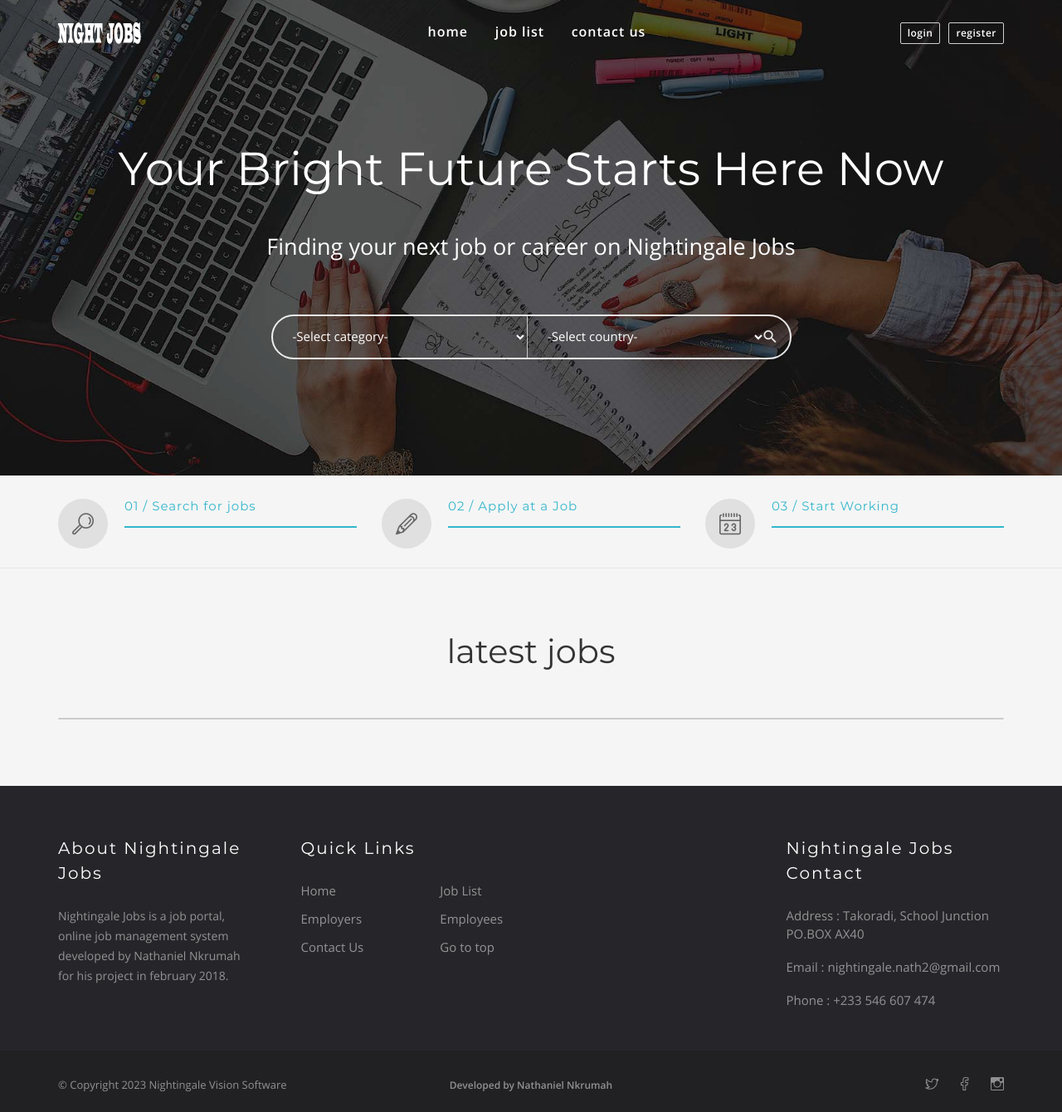
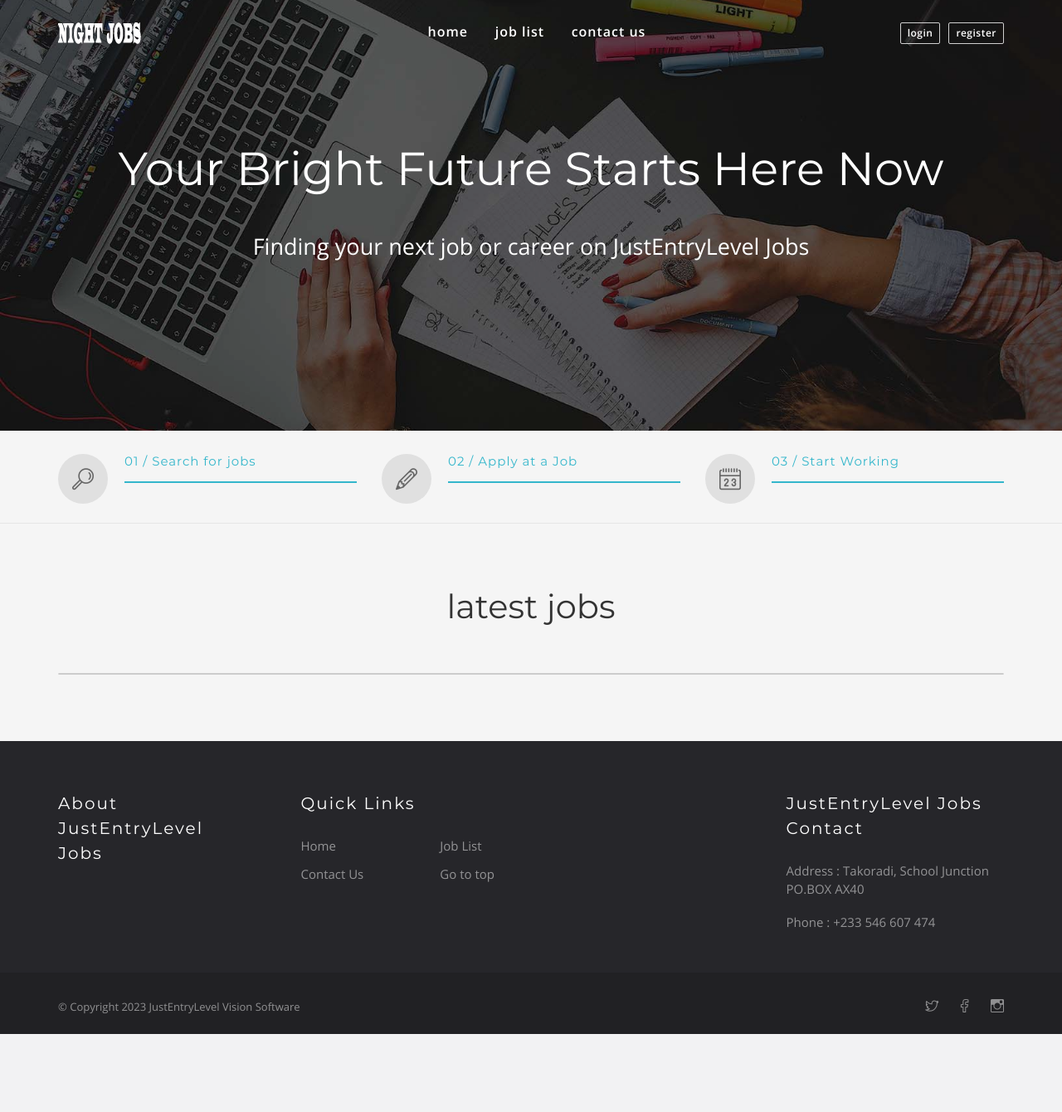
Before and after one commit to MurtazaU/System, a PHP site: page /phpmail/ in a window 1280 px wide. Shown: the whole page at 83% size. After the commit the page ends 1246 px from the top, so only its background shows below. Run offline with PHP 8.4, Linux system fonts and the light colour scheme; data that the repository does not hold is empty; some web fonts are replaced.

Commit message:
Index Page Modified

```diff
--- a/index.php
+++ b/index.php
@@ -156,84 +156,9 @@ include 'constants/check-login.php';
 				<div class="container">
 
 					<h1>your bright future starts here now</h1>
-					<p>Finding your next job or career on Nightingale Jobs</p>
-
-					<div class="main-search-form-wrapper">
-
-						<form action="job-list.php" method="GET" autocomplete="off">
-
-							<div class="form-holder">
-								<div class="row gap-0">
-
-									<div class="col-xss-6 col-xs-6 col-sm-6">
-										<select class="form-control" name="category" required />
-										<option value="">-Select category-</option>
-										<?php
-										require 'constants/db_config.php';
-										try {
-											$conn = new PDO("mysql:host=$servername;dbname=$dbname", $username, $password);
-											$conn->setAttribute(PDO::ATTR_ERRMODE, PDO::ERRMODE_EXCEPTION);
+					<p>Finding your next job or career on JustEntryLevel Jobs</p>
 
 
-											$stmt = $conn->prepare("SELECT * FROM tbl_categories ORDER BY category");
-											$stmt->execute();
-											$result = $stmt->fetchAll();
-
-											foreach ($result as $row) {
-										?>
-
-												<option style="color:black" value="<?php echo $row['category']; ?>"><?php echo $row['category']; ?></option>
-										<?php
-											}
-											$stmt->execute();
-										} catch (PDOException $e) {
-										}
-
-										?>
-
-										</select>
-									</div>
-
-									<div class="col-xss-6 col-xs-6 col-sm-6">
-										<select class="form-control" name="country" required />
-										<option value="">-Select country-</option>
-										<?php
-										require 'constants/db_config.php';
-										try {
-											$conn = new PDO("mysql:host=$servername;dbname=$dbname", $username, $password);
-											$conn->setAttribute(PDO::ATTR_ERRMODE, PDO::ERRMODE_EXCEPTION);
-
-
-											$stmt = $conn->prepare("SELECT * FROM tbl_countries ORDER BY country_name");
-											$stmt->execute();
-											$result = $stmt->fetchAll();
-
-											foreach ($result as $row) {
-										?>
-
-												<option style="color:black" value="<?php echo $row['country_name']; ?>"><?php echo $row['country_name']; ?></option>
-										<?php
-											}
-											$stmt->execute();
-										} catch (PDOException $e) {
-										}
-
-										?>
-
-										</select>
-									</div>
-
-								</div>
-
-							</div>
-
-							<div class="btn-holder">
-								<button name="search" value="✓" type="submit" class="btn"><i class="ion-android-search"></i></button>
-							</div>
-
-						</form>
-
-					</div>
 
 				</div>
 
@@ -445,8 +370,7 @@ include 'constants/check-login.php';
 									<div class="col-sm-6 col-md-4">
 
 										<div class="footer-about-us">
-											<h5 class="footer-title">About Nightingale Jobs</h5>
-											<p>Nightingale Jobs is a job portal, online job management system developed by Nathaniel Nkrumah for his project in february 2018.</p>
+											<h5 class="footer-title">About JustEntryLevel Jobs</h5>
 
 										</div>
 
@@ -457,8 +381,6 @@ include 'constants/check-login.php';
 										<ul class="footer-menu clearfix">
 											<li><a href="./">Home</a></li>
 											<li><a href="job-list.php">Job List</a></li>
-											<li><a href="employers.php">Employers</a></li>
-											<li><a href="employees.php">Employees</a></li>
 											<li><a href="contact.php">Contact Us</a></li>
 											<li><a href="#">Go to top</a></li>
 
@@ -472,10 +394,9 @@ include 'constants/check-login.php';
 
 							<div class="col-sm-12 col-md-3 mt-30-sm">
 
-								<h5 class="footer-title">Nightingale Jobs Contact</h5>
+								<h5 class="footer-title">JustEntryLevel Jobs Contact</h5>
 
 								<p>Address : Takoradi, School Junction PO.BOX AX40</p>
-								<p>Email : <a href="mailto:nightingale.nath2@gmail.com">nightingale.nath2@gmail.com</a></p>
 								<p>Phone : <a href="tel:+233546607474">+233 546 607 474</a></p>
 
 
@@ -496,15 +417,12 @@ include 'constants/check-login.php';
 
 							<div class="col-sm-4 col-md-4">
 
-								<p class="copy-right">&#169; Copyright <?php echo date('Y'); ?> Nightingale Vision Software</p>
+								<p class="copy-right">&#169; Copyright <?php echo date('Y'); ?> JustEntryLevel Vision Software</p>
 
 							</div>
 
 							<div class="col-sm-4 col-md-4">
 
-								<ul class="bottom-footer-menu">
-									<li><a>Developed by Nathaniel Nkrumah</a></li>
-								</ul>
 
 							</div>
 
```
